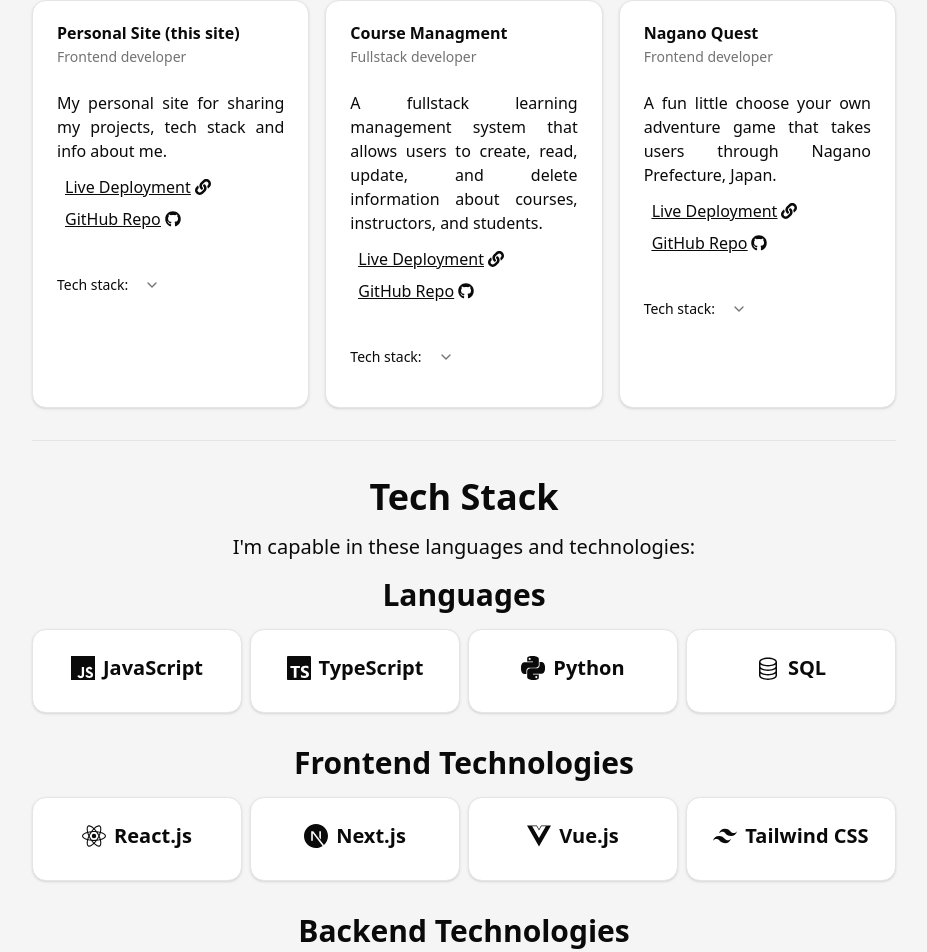
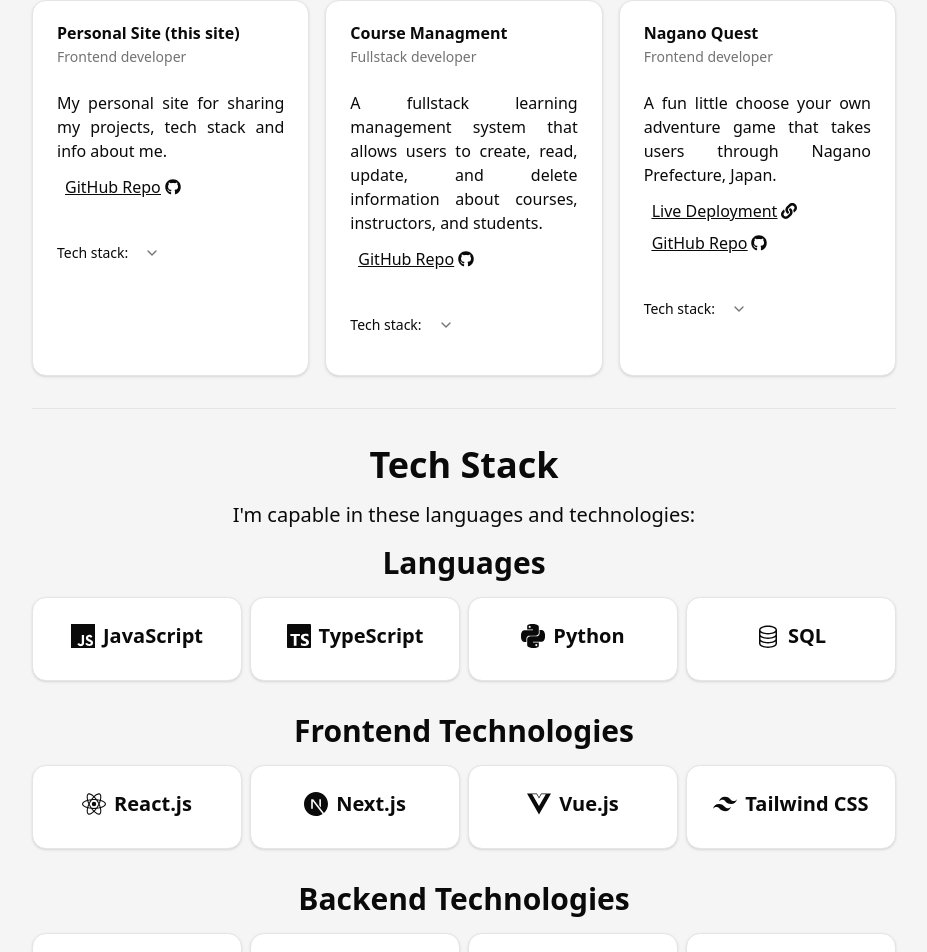
Before and after one commit to Justin-K-Ellis/react-personal-site, a React (Vite) app: page / in a window 1280 px wide. Shown: the part 1334-2286 px from the top of the page, without its empty margins (176-1103 px from the left). Built offline with nearby package versions, Linux system fonts and the light colour scheme.

Commit message:
fix: only render project deployment link if url exists

```diff
--- a/src/components/ProjectCard.tsx
+++ b/src/components/ProjectCard.tsx
@@ -42,12 +42,14 @@
       <CardContent className="flex flex-col gap-2">
         <p className="text-justify">{description}</p>
         <div>
+          {deploymentLink.length > 0 && (
             <LinkStyling>
               <a href={deploymentLink} className="flex gap-1 items-center">
                 Live Deployment
                 <FaLink />
               </a>
             </LinkStyling>
+          )}
           <LinkStyling>
             <a href={repoLink} className="flex gap-1 items-center">
               GitHub Repo
--- a/src/types.ts
+++ b/src/types.ts
@@ -6,7 +6,7 @@
   imgSrc: string;
   description: string;
   repoLink: string;
-  deploymentLink: string;
+  deploymentLink?: string;
   stack: string[];
 }
 
```
Lines whose indentation alone changed are shown as unchanged.
